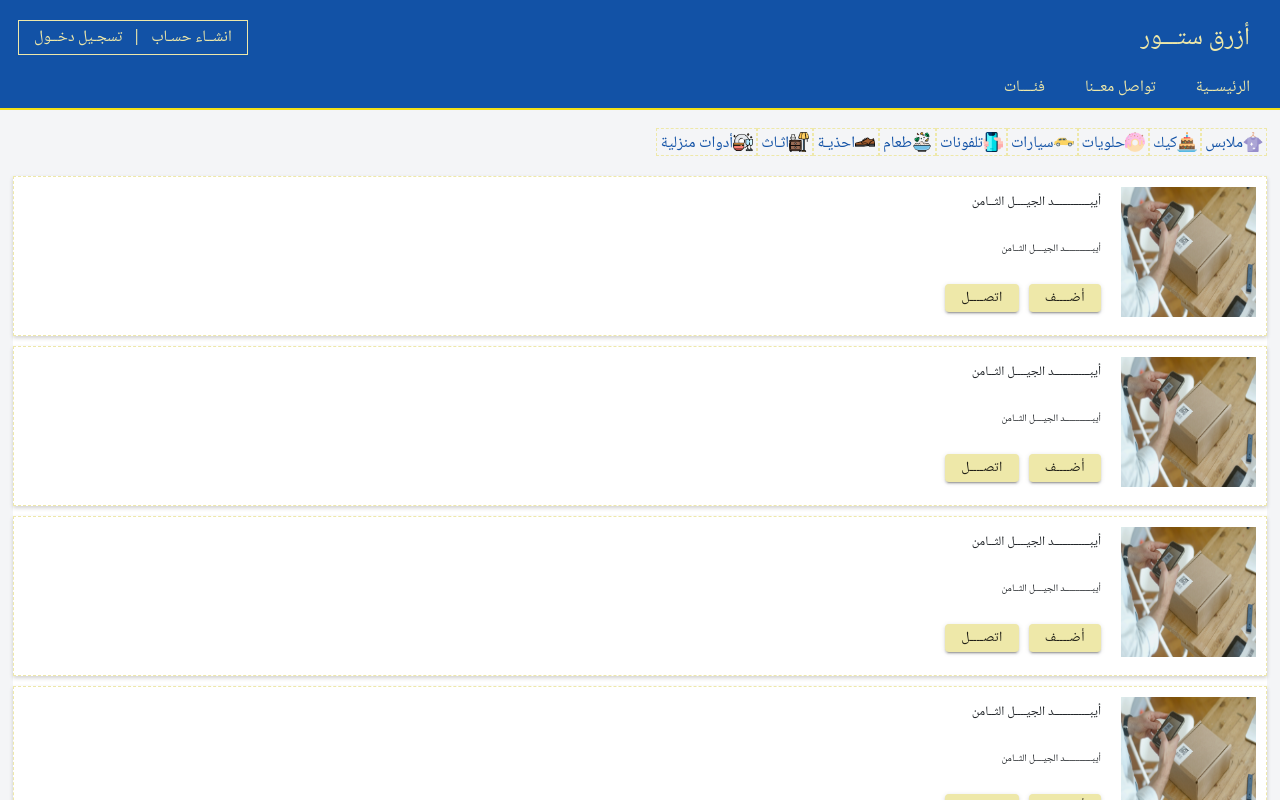
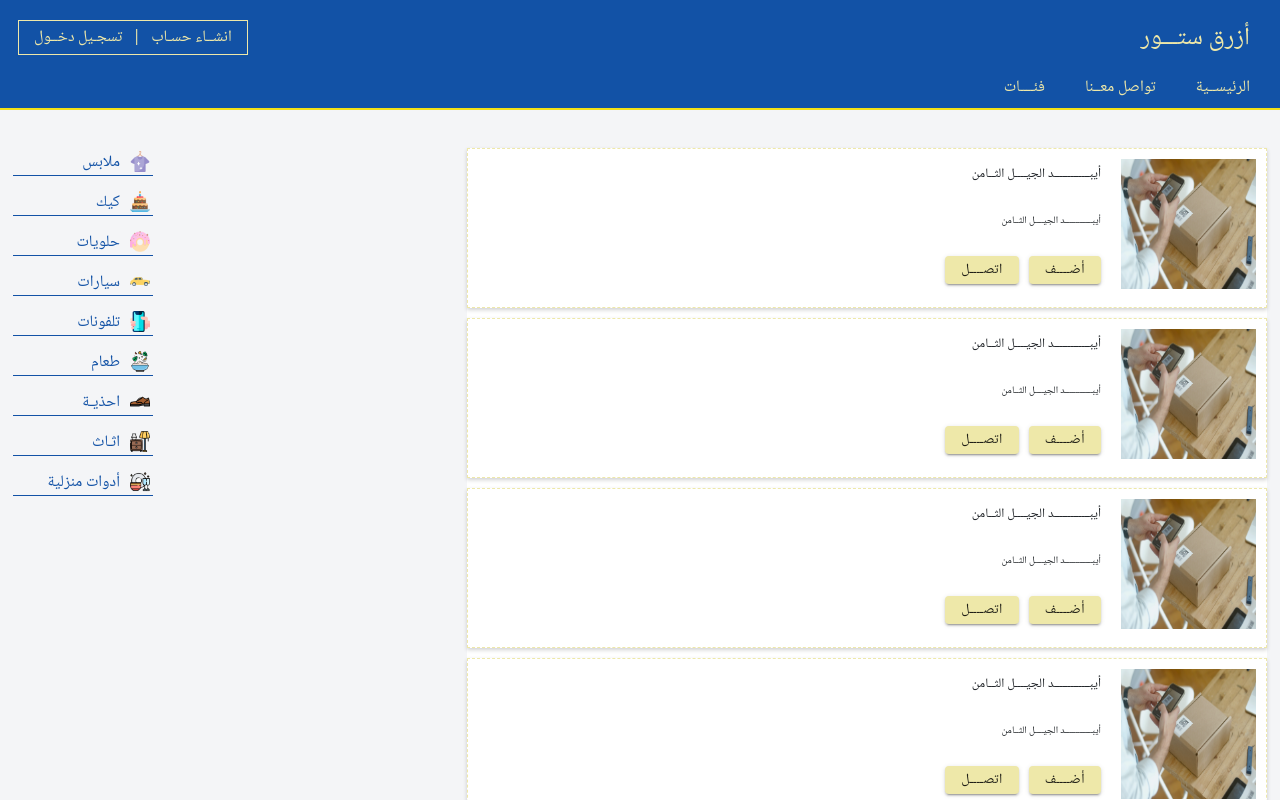
Before and after one commit to azraqSooq/azraq-souq, a Next.js app: page /products in a window 1280 px wide. Shown: the top 800 px of the page. Built offline with nearby package versions, Linux system fonts and the light colour scheme; a web font is replaced by a local one.

Commit message:
fix categoryBar style

```diff
--- a/styles/component/categoryBar.module.scss
+++ b/styles/component/categoryBar.module.scss
@@ -13,8 +13,8 @@ $secondary-color : #EEE8A9;
 
             .category {
                 border : 1px $secondary-color dashed;
-                display    : flex;
-                height: 28px;
+                display: flex;
+                height : 28px;
                 padding: 3px;
             }
 
@@ -37,3 +37,49 @@ $secondary-color : #EEE8A9;
         }
     }
 }
+
+//------------------full screen--------------------------//
+
+@media screen and (min-width: 763px) {
+
+    .categoryBarConParent {
+        .categoryBarContainer {
+            .categoryBar {
+                display       : flex;
+                flex-direction: column;
+
+                .category {
+                    border       : 0px;
+                    margin-right : 130px;
+                    border-bottom: 1px $primary-color solid;
+                    width        : 140px;
+                    flex: 1;
+                    margin: 0 auto;
+                }
+
+
+                a {
+                    margin-bottom : 10px;
+                    height        : 30px;
+                    // padding: 3px;
+                    // margin-left: 10px;
+
+                    p {
+                        color       : $primary-color;
+                        margin-right: 10px;
+
+                    }
+
+
+                }
+
+                a {
+                    text-decoration: none;
+
+
+                }
+            }
+        }
+
+    }
+}
--- a/styles/product.module.scss
+++ b/styles/product.module.scss
@@ -5,3 +5,27 @@
 
     // .Products {}
 }
+
+@media screen and (min-width: 763px) {
+    .productsPageContainer {
+        padding       : 13px;
+        margin-top    : 5px;
+        display       : flex;
+        flex-direction: row-reverse;
+
+        .CategoryBar {
+            margin-right: 25%;
+            width      : 35%;
+            padding-top: 10px;
+            margin-top : 10px;
+            flex       : 1;
+            align-items: center;
+        }
+
+        .Products {
+            width: 65%;
+        }
+    }
+
+
+}
```
